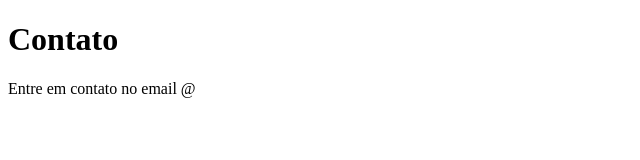
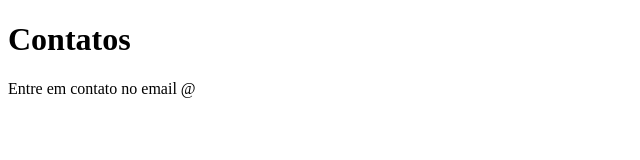
Before and after one commit to hynbrjp/sistema-de-cadastro, a plain HTML site: page contato.html in a window 1280 px wide. Shown: the full height of the page, 0-640 px from the left. Drawn offline with Linux system fonts and the light colour scheme.

Commit message:
alterando contatoS

```diff
--- a/contato.html
+++ b/contato.html
@@ -7,7 +7,7 @@
     <title>Contato</title>
 </head>
 <body>
-    <h1>Contato</h1>
+    <h1>Contatos</h1>
     <p>Entre em contato no email @</p>
 
 </body>
```
